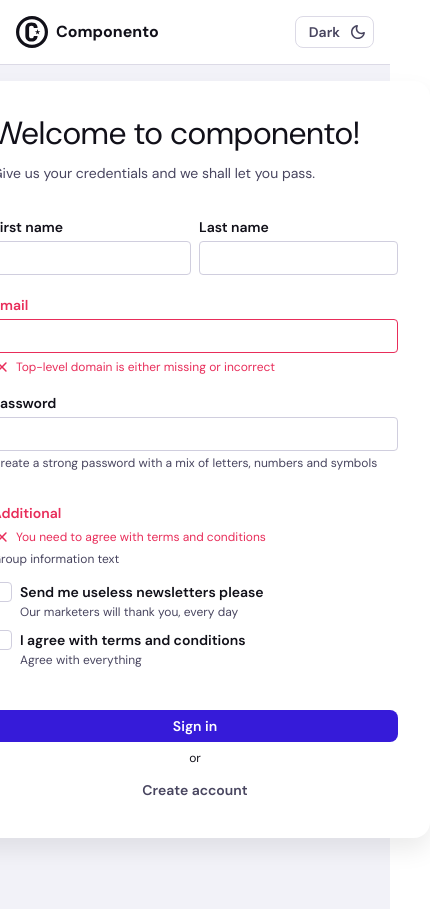
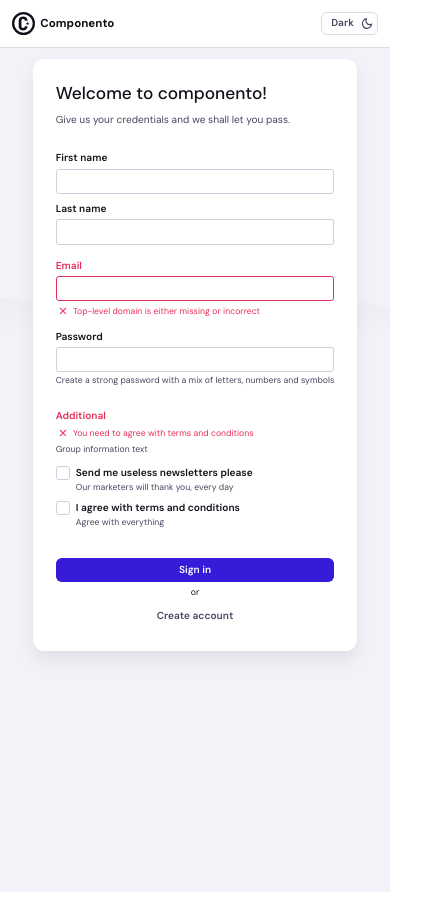
Before and after one commit to melkras/design-challenge, a React (Vite) app: page / in a window 390 px wide. Shown: the whole page, 430 px wide, since content can reach past the window. Built offline with nearby package versions, Linux system fonts and the light colour scheme.

Commit message:
fixed response

```diff
--- a/src/sass/abstracts/_mixins.scss
+++ b/src/sass/abstracts/_mixins.scss
@@ -28,3 +28,43 @@
     mask-position: center center;
     mask-size: cover;
 }
+
+// MEDIA QUERY MANAGER
+/*
+0 - 600px:      Phone
+600 - 900px:    Tablet portrait
+900 - 1200px:   Tablet landscape
+[1200 - 1800]   is where our normal styles apply
+1800px + :      Big desktop
+
+$breakpoint arguement choices:
+- phone
+- tab-port
+- tab-land
+- big-desktop
+*/
+@mixin response($breakpoint) {
+    @if $breakpoint ==phone {
+        @media (max-width: 37.5em) {
+            @content
+        }
+    }
+
+    @if $breakpoint ==tab-port {
+        @media (max-width: 56.25em) {
+            @content
+        }
+    }
+
+    @if $breakpoint ==tab-land {
+        @media (max-width: 75em) {
+            @content
+        }
+    }
+
+    @if $breakpoint ==big-desktop {
+        @media (min-width: 112.5em) {
+            @content
+        }
+    }
+}
--- a/src/sass/base/_base.scss
+++ b/src/sass/base/_base.scss
@@ -9,6 +9,10 @@
 html {
     // this defines what 1rem is
     font-size: 62.5%; // 1rem = 10px; 10px/16px = 62.5%
+
+    @include response(phone) {
+        font-size: 45%;
+    }
 }
 
 body {
--- a/src/sass/components/_checkbox.scss
+++ b/src/sass/components/_checkbox.scss
@@ -38,6 +38,7 @@ $transition: all 75ms ease-out;
             left: 50%;
             transform: translate(-50%, -50%);
             mask-image: url('./assets/icons/done.svg');
+            mask-size: cover;
             background-color: var(--theme-text-inverse);
             z-index: 2;
             opacity: 0;
--- a/src/sass/components/_form.scss
+++ b/src/sass/components/_form.scss
@@ -11,6 +11,10 @@
         &__row {
             display: flex;
             gap: .8rem;
+
+            @include response(phone) {
+                flex-direction: column;
+            }
         }
     }
 }
--- a/src/sass/components/_input.scss
+++ b/src/sass/components/_input.scss
@@ -87,5 +87,6 @@ $input-border-radius: .4rem;
         height: 2rem;
         width: 2rem;
         mask-image: url('./assets/icons/close.svg');
+        mask-size: contain;
     }
 }
--- a/src/sass/layout/_content.scss
+++ b/src/sass/layout/_content.scss
@@ -8,6 +8,10 @@
     position: relative;
     background-color: var(--theme-bg-app);
     z-index: 1;
+
+    @include response(phone) {
+        padding: 1.6rem;
+    }
 
     &::before {
         content: "";
--- a/src/sass/pages/_sign-in-up.scss
+++ b/src/sass/pages/_sign-in-up.scss
@@ -1,11 +1,19 @@
 .signup {
-    width: 51.2rem;
+    max-width: 51.2rem;
+
+    @include response(phone) {
+        max-width: 100%
+    }
 }
 
 .intro {
     .intro__title {
         @include apply-font-styles($display, medium);
         margin-bottom: .8rem;
+
+        @include response(phone) {
+            @include apply-font-styles($display, small);
+        }
     }
 
     .intro__subtitle {
--- a/src/style.css
+++ b/src/style.css
@@ -1,3 +1,16 @@
+/*
+0 - 600px:      Phone
+600 - 900px:    Tablet portrait
+900 - 1200px:   Tablet landscape
+[1200 - 1800]   is where our normal styles apply
+1800px + :      Big desktop
+
+$breakpoint arguement choices:
+- phone
+- tab-port
+- tab-land
+- big-desktop
+*/
 *,
 *::after,
 *::before {
@@ -8,6 +21,11 @@
 
 html {
   font-size: 62.5%;
+}
+@media (max-width: 37.5em) {
+  html {
+    font-size: 45%;
+  }
 }
 
 body {
@@ -301,6 +319,7 @@ h4 {
   height: 2rem;
   width: 2rem;
   mask-image: url("./assets/icons/close.svg");
+  mask-size: contain;
 }
 
 .btn {
@@ -461,6 +480,7 @@ h4 {
   left: 50%;
   transform: translate(-50%, -50%);
   mask-image: url("./assets/icons/done.svg");
+  mask-size: cover;
   background-color: var(--theme-text-inverse);
   z-index: 2;
   opacity: 0;
@@ -587,6 +607,11 @@ h4 {
   display: flex;
   gap: 0.8rem;
 }
+@media (max-width: 37.5em) {
+  .form__form-group__row {
+    flex-direction: column;
+  }
+}
 
 .top-bar {
   background-color: var(--theme-bg-neutral-default);
@@ -628,6 +653,11 @@ h4 {
   background-color: var(--theme-bg-app);
   z-index: 1;
 }
+@media (max-width: 37.5em) {
+  .content {
+    padding: 1.6rem;
+  }
+}
 .content::before {
   content: "";
   background: var(--theme-bg-gradient);
@@ -656,7 +686,12 @@ h4 {
 }
 
 .signup {
-  width: 51.2rem;
+  max-width: 51.2rem;
+}
+@media (max-width: 37.5em) {
+  .signup {
+    max-width: 100%;
+  }
 }
 
 .intro .intro__title {
@@ -664,6 +699,13 @@ h4 {
   font-weight: 400;
   line-height: 4rem;
   margin-bottom: 0.8rem;
+}
+@media (max-width: 37.5em) {
+  .intro .intro__title {
+    font-size: 2.4rem;
+    font-weight: 500;
+    line-height: 3.2rem;
+  }
 }
 .intro .intro__subtitle {
   font-size: 1.4rem;
```
Also changed, not shown: 1 other file (tests, documents, lock files or other folders).
